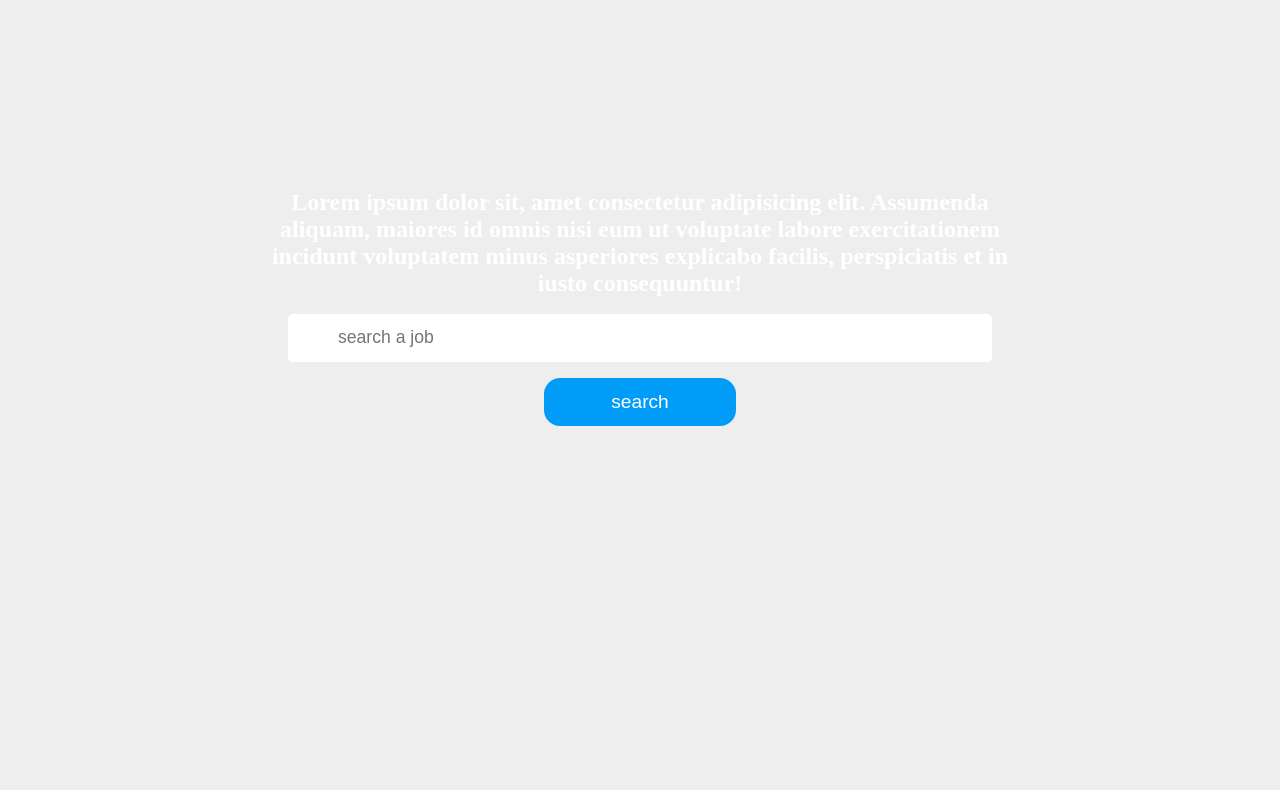
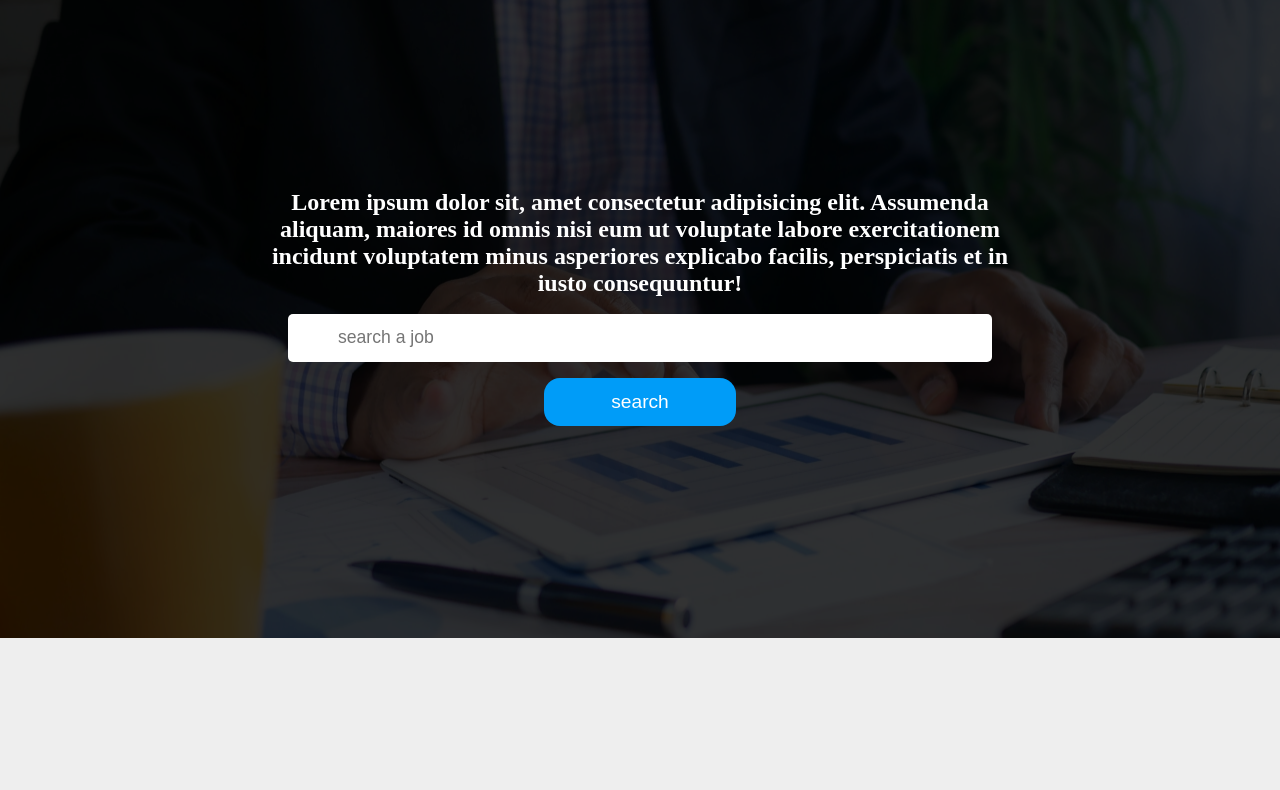
Before and after one commit to Hamdy-Mohamed/MagiaLanser, a plain HTML site: page index.html in a window 1280 px wide. Shown: the part 120-910 px from the top of the page. Drawn offline with Linux system fonts and the light colour scheme; the site is published under a folder, as on GitHub Pages, so addresses that start at the root find nothing.

Commit message:
Update style.css

```diff
--- a/src/css/style.css
+++ b/src/css/style.css
@@ -92,7 +92,7 @@
 }
 
 .title {
-  background-image: url(/src/img/Rectangle\ 2.png);
+  background-image: url(../img/Rectangle\ 2.png);
   height: 82.8vh;
   display: flex;
   justify-content: center;
```
